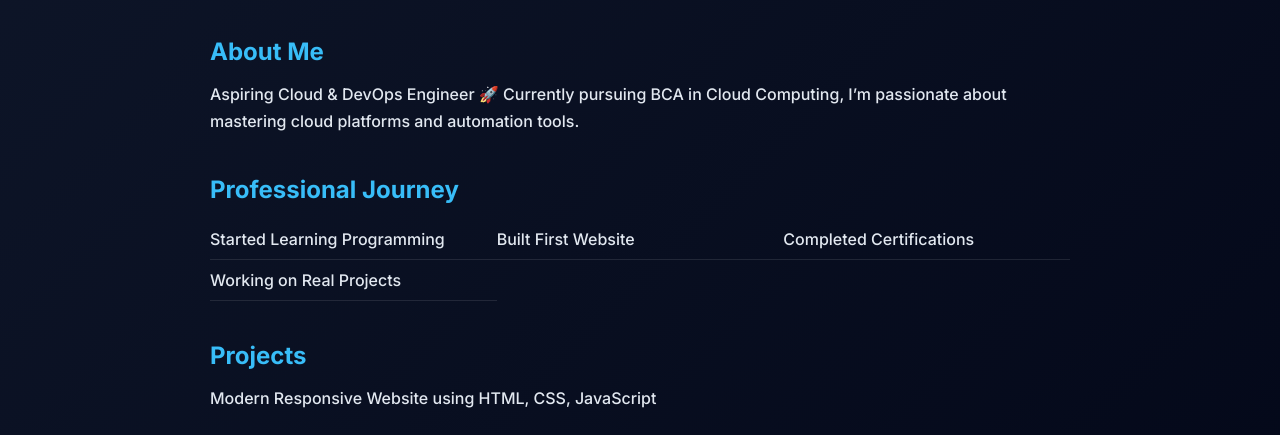
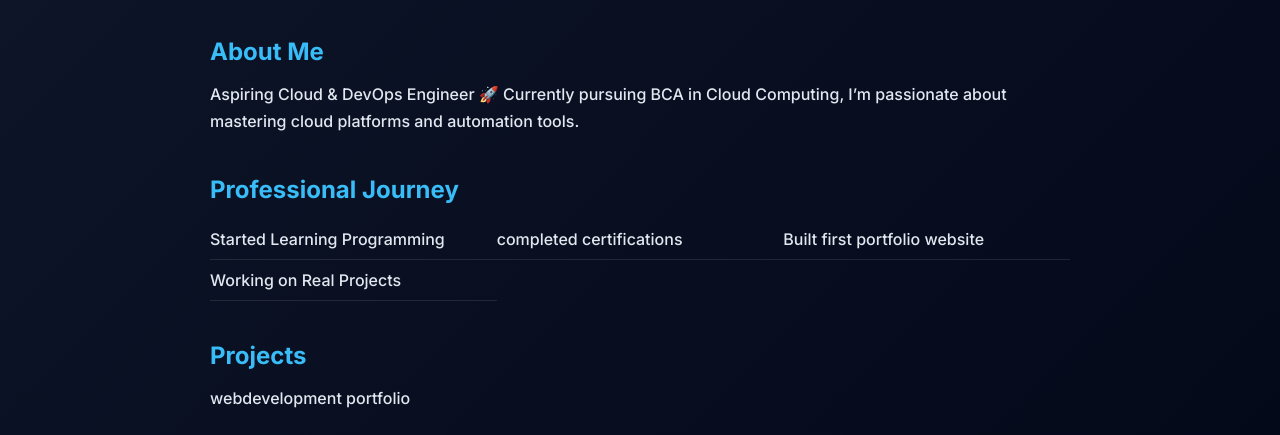
Before and after one commit to ashwinramesh27-gif/ASHWIN, a plain HTML site: page index.html in a window 1280 px wide. Shown: the part 365-800 px from the top of the page. Drawn offline with Linux system fonts and the light colour scheme.

Commit message:
Correct name and update project descriptions in HTML

```diff
--- a/index.html
+++ b/index.html
@@ -4,7 +4,7 @@
 <head>
     <meta charset="UTF-8">
     <meta name="viewport" content="width=device-width, initial-scale=1.0">
-    <title>Ash Ramesh | Cloud Engineer</title>
+    <title>Ashwin Ramesh | Cloud Engineer</title>
 
     <link href="https://fonts.googleapis.com/css2?family=Inter:wght@300;500;700&display=swap" rel="stylesheet">
     <link rel="stylesheet" href="style.css">
@@ -45,15 +45,15 @@
         <h2>Professional Journey</h2>
         <div class="grid">
             <div class="item">Started Learning Programming</div>
-            <div class="item">Built First Website</div>
-            <div class="item">Completed Certifications</div>
+            <div class="item">completed certifications</div>
+            <div class="item">Built first portfolio website</div>
             <div class="item">Working on Real Projects</div>
         </div>
     </section>
 
     <section id="projects">
         <h2>Projects</h2>
-        <p class="plain">Modern Responsive Website using HTML, CSS, JavaScript</p>
+        <p class="plain">webdevelopment portfolio</p>
     </section>
 
     <section id="feedback">
```
